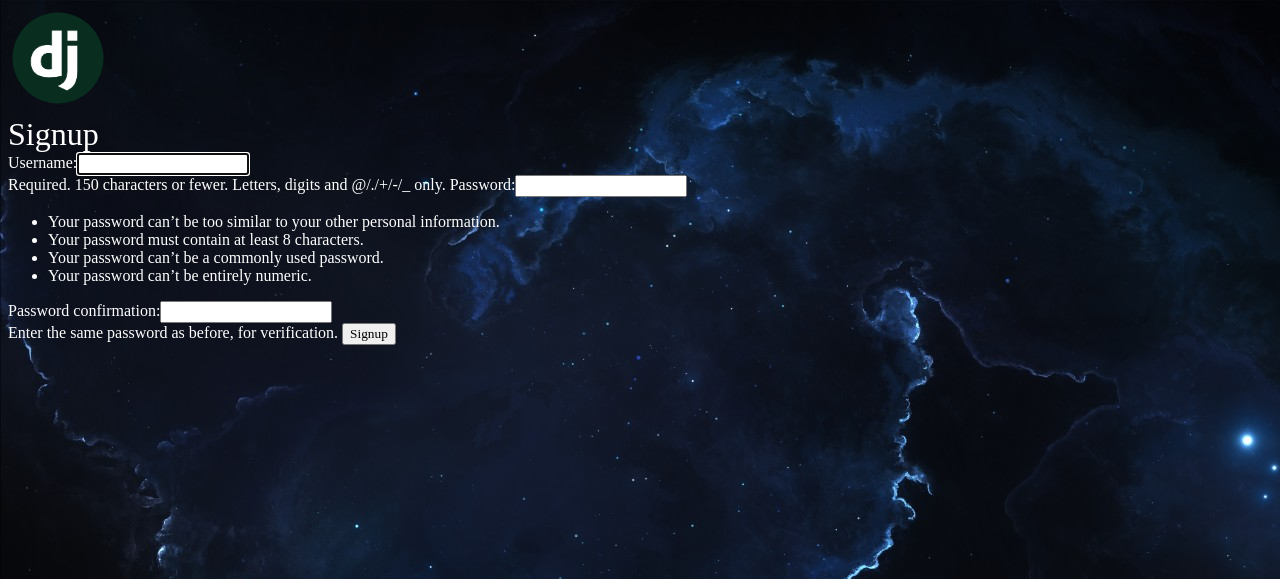
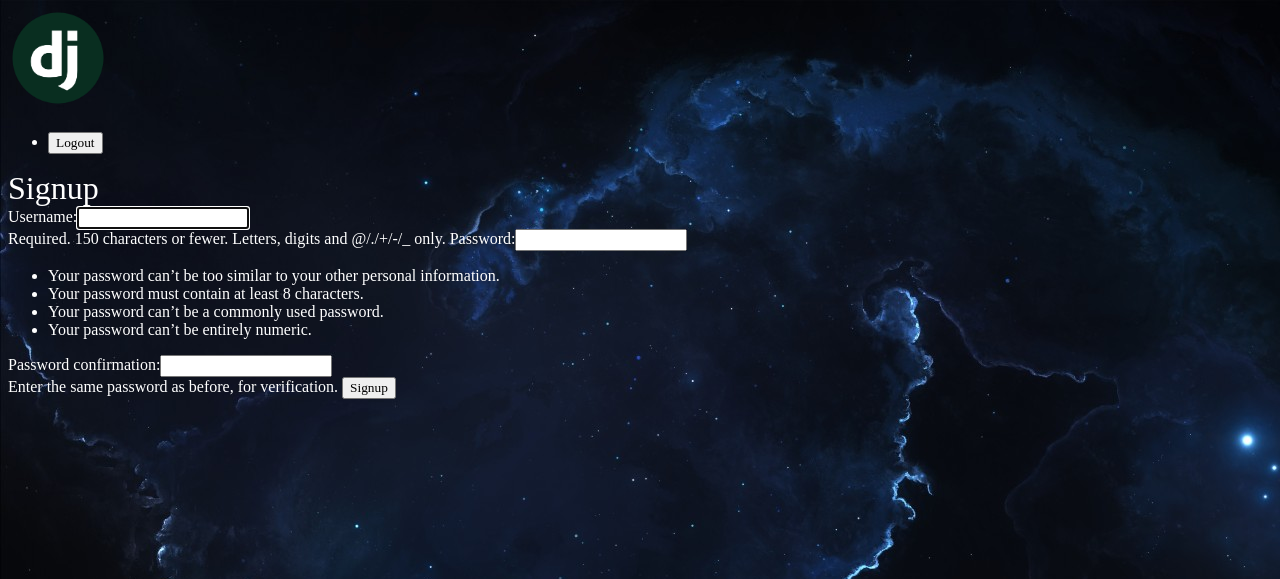
Before and after one commit to ShaonDey/django-playlist, a Django app: page /accounts/signup/ in a window 1280 px wide. Shown: the top 579 px of the page. Run offline with Django 3.2, Linux system fonts and the light colour scheme.

Commit message:
py dj 23: Added Logging Users Out

```diff
--- a/djangonautic/accounts/urls.py
+++ b/djangonautic/accounts/urls.py
@@ -6,4 +6,5 @@ app_name = 'accounts'
 urlpatterns = [
     url(r'^signup/$', views.signup_view, name="signup"),
     url(r'^login/$', views.login_view, name="login"),
+    url(r'^logout/$', views.logout_view, name="logout"),
 ]
--- a/djangonautic/accounts/views.py
+++ b/djangonautic/accounts/views.py
@@ -1,6 +1,6 @@
 from django.shortcuts import render, redirect
 from django.contrib.auth.forms import UserCreationForm, AuthenticationForm
-from django.contrib.auth import login
+from django.contrib.auth import login, logout
 
 # Create your views here
 def signup_view(request):
@@ -24,3 +24,8 @@ def login_view(request):
     else:
         form = AuthenticationForm()
     return render(request, 'accounts/login.html', {'loginForm': form})
+
+def logout_view(request):
+    if request.method == 'POST':
+        logout(request)
+        return redirect('articles:list')
--- a/djangonautic/templates/base_layout.html
+++ b/djangonautic/templates/base_layout.html
@@ -10,6 +10,16 @@
   <body>
     <div class="wrapper">
       <h1><a href="{% url 'articles:list' %}"><img src="{% static 'logo.png' %}" style="height: 100px; width: 100px;" alt="Article Logo" /></a></h1>
+      <nav>
+        <ul>
+          <li>
+            <form class="logout-link" action="{% url 'accounts:logout' %}" method="post">
+              {% csrf_token %}
+              <button type="submit">Logout</button>
+            </form>
+          </li>
+        </ul>
+      </nav>
       {% block content %}
       {% endblock %}
     </div>
```
Also changed, not shown: djangonautic/db.sqlite3.
